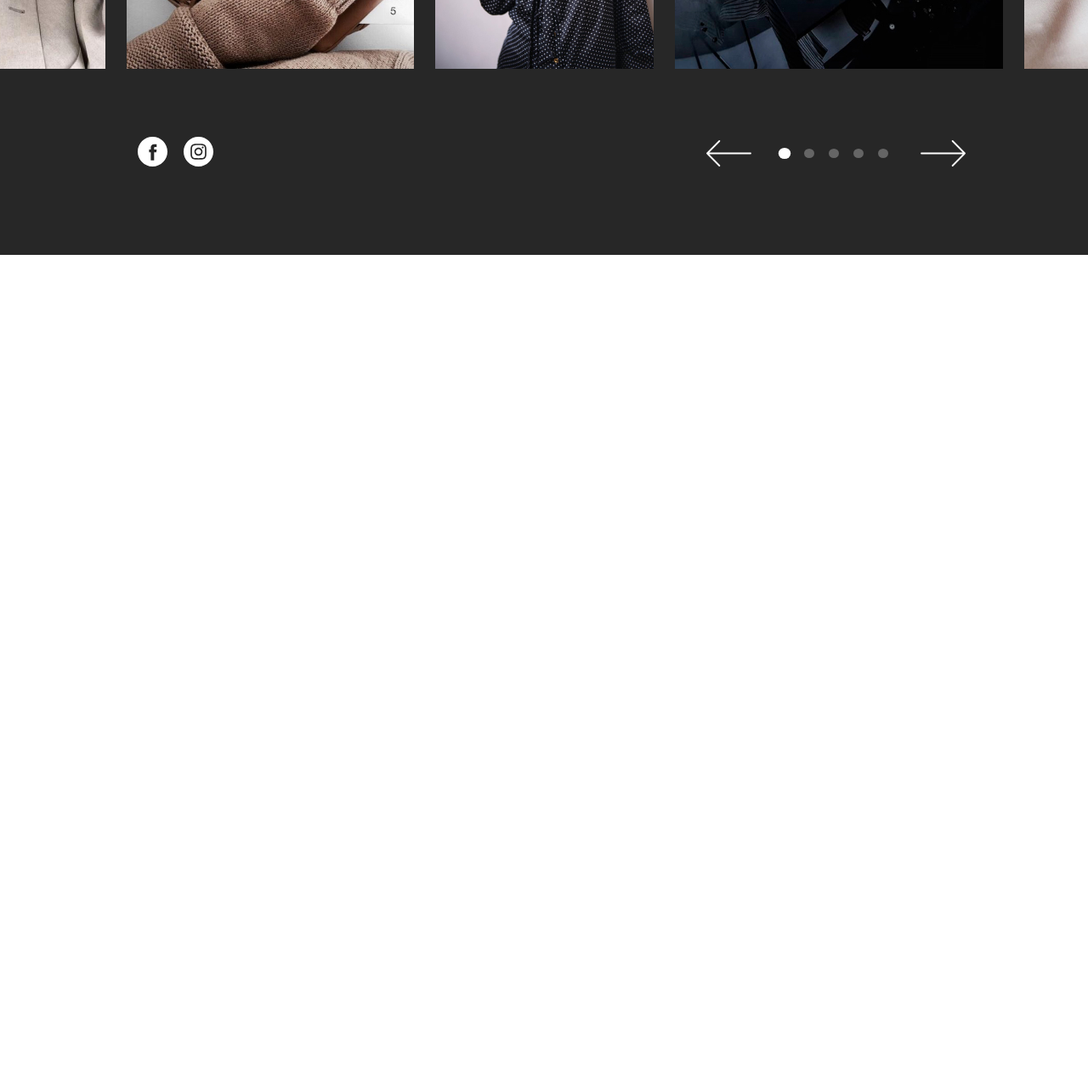
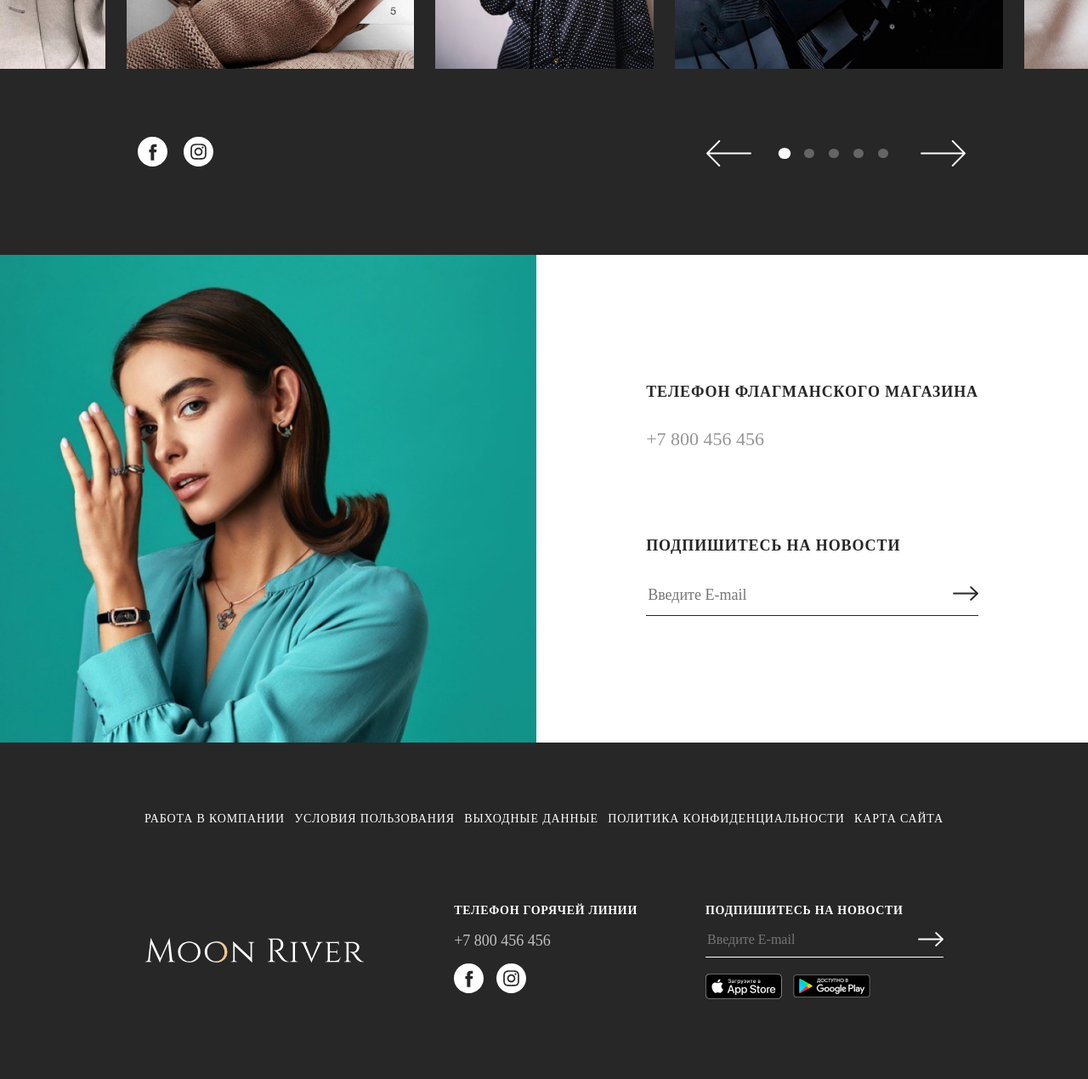
Before and after one commit to Alex632S/Moon-river, a website: page app/pug/index.pug in a window 1280 px wide. Shown: the part 3466-4736 px from the top of the page at 85% size. Before the commit the page ends 3766 px from the top, so only its background shows below. Drawn offline with nearby package versions, Linux system fonts and the light colour scheme; files that its build step writes are made by us from their sources; files whose address does not match are found by name; a web font is replaced by a local one.

Commit message:
create contact

```diff
--- a/app/pug/index.pug
+++ b/app/pug/index.pug
@@ -12,6 +12,7 @@ html(lang="en")
       include modules/dual.pug
       include modules/showcase.pug
       include modules/carousel.pug
+      include modules/contact.pug
       include modules/footer.pug
 
       script(src="js/main.min.js")
--- /dev/null
+++ b/app/pug/modules/contact.pug
@@ -0,0 +1,11 @@
+section.contact
+    .contact-image
+        img.contact-image__img(src="./img/contact/JPG/bg-contact.jpg" alt="woman")
+    .contact-content-wrap
+        .contact-content
+            h3.contact-content__title Телефон флагманского магазина
+            a.contact-content__link(href="tel:+7800456456") +7 800 456 456
+            h3.contact-content__subtitle Подпишитесь на новости
+            .search-wrap
+                input.dual-left-inner__search(type="text" name="search" placeholder="Введите E-mail")
+                input.dual-left-inner__enter(type="image" src="./img/contact/SVG/arrow-black.svg" alt="arrow")
--- a/app/pug/modules/footer.pug
+++ b/app/pug/modules/footer.pug
@@ -0,0 +1,43 @@
+footer.footer
+    .container
+        ul.footer-head
+            li.footer-item
+                a.footer-head__link(href="#") Работа в компании
+            li.footer-item
+                a.footer-head__link(href="#") Условия пользования
+            li.footer-item
+                a.footer-head__link(href="#") Выходные данные
+            li.footer-item
+                a.footer-head__link(href="#") Политика конфиденциальности
+            li.footer-item
+                a.footer-head__link(href="#") Карта сайта
+        .footer-bottom
+            .logo-wrap
+                a.logo(href="#")
+                    img.logo__img(src="./img/footer/SVG/logo-wight.svg", alt="logo")
+            .content-wrap
+                .contact-inner
+                    ul.footer-links
+                        li.footer-item
+                            h5.footer-links__title Телефон горячей линии
+                        li.footer-item
+                            a.footer-links__link(href="tel:+7800456456") +7 800 456 456
+                        ul.footer-links-inner
+                            li.footer-links-inner-item
+                                a.footer-links-inner__link(href="#")
+                                    img(src="./img/icon/SVG/Facebook.svg" alt="Facebook")
+                            li.footer-links-inner-item
+                                a.footer-links-inner__link(href="#")
+                                    img(src="./img/icon/SVG/Instagram.svg" alt="Instagram")
+                .subscribe
+                    h4.subscribe__title Подпишитесь на новости
+                    .search-wrap
+                        input.dual-left-inner__search(type="text" name="search" placeholder="Введите E-mail")
+                        input.dual-left-inner__enter(type="image" src="./img/dual/SVG/arrow.svg" alt="arrow")
+                    ul.app-links
+                        li.app-links-item
+                            a.app-links__link(href="#")
+                                img(src="./img/icon/PNG/app-s.png" alt="app store")
+                        li.app-links-item
+                            a.app-links__link(href="#")
+                                img(src="./img/icon/PNG/g-play.png" alt="google play")
--- /dev/null
+++ b/app/scss/modules/_contact.scss
@@ -0,0 +1,71 @@
+.contact {
+    display: flex;
+    justify-content: space-between;
+    .contact-image {
+        width: 710px;
+        &__img {
+            width: 100%;
+            height: 100%;
+        }
+    }
+    .contact-content-wrap {
+        width: 730px;
+        display: flex;
+        align-items: center;
+        justify-content: center;
+    }
+    .contact-content {
+    }
+    .contact-content__title {
+        font-size: 18px;
+        line-height: 23px;
+        letter-spacing: 0.05em;
+        text-transform: uppercase;
+        color: #272727;
+        padding-bottom: 30px;
+    }
+    .contact-content__link {
+        font-weight: 300;
+        font-size: 22px;
+        line-height: 28px;
+        color: #959595;
+    }
+    .contact-content__subtitle {
+        margin-top: 100px;
+        font-size: 18px;
+        line-height: 23px;
+        letter-spacing: 0.05em;
+        text-transform: uppercase;
+        color: #272727;
+    }
+    .search-wrap {
+        margin-top: 30px;
+        border-bottom: 1.8px solid #272727;
+        display: flex;
+        justify-content: space-between;
+        align-items: center;
+        padding-bottom: 10px;
+    }
+    .dual-left-inner__search {
+        font-weight: 300;
+        font-size: 22px;
+        line-height: 28px;
+        color: #959595;
+        border: none;
+        outline:none;
+        width: 100%;
+    }
+    .dual-left-inner__enter {
+    }
+    .dual-left-inner__search::placeholder {
+        font-weight: 300;
+        font-size: 18px;
+        line-height: 23px;
+    }
+    .dual-left-inner__enter {
+        transition: all .3s;
+    }
+    .dual-left-inner__enter:hover {
+        transform: translateX(5px);
+    }
+}
--- a/app/scss/modules/_dual.scss
+++ b/app/scss/modules/_dual.scss
@@ -86,7 +86,7 @@
         caret-color: #FFFFFF;
         background: none;
         border: none;
-        width: 320px;
+        width: 100%;
         outline:none;
     }
     textarea:focus,
@@ -102,8 +102,6 @@
         transition: all .3s;
     }
     .dual-left-inner__enter:hover {
-        transform: translateX(10px);
-    }
-    .dual-right {
+        transform: translateX(5px);
     }
 }
--- a/app/scss/modules/_footer.scss
+++ b/app/scss/modules/_footer.scss
@@ -0,0 +1,95 @@
+.footer {
+    padding-top: 80px;
+    width: 100%;
+    background-color: #272727;
+    * {
+        color: #FFFFFF;
+    }
+    .container {
+        max-width: 1118px;
+        padding: 0 10px;
+        margin: 0 160px;
+        .footer-head,
+        .footer-bottom {
+            display: flex;
+            justify-content: space-between;
+            align-items: center;
+        }
+
+        .footer-head__link {
+            text-transform: uppercase;
+            font-weight: 450;
+            font-size: 14px;
+            line-height: 18px;
+            letter-spacing: 0.06em;
+        }
+        .footer-bottom {
+            margin-top: 90px;
+            padding-bottom: 88px;
+        }
+        .content-wrap {
+            display: flex;
+            align-items: start;
+
+        }
+        .logo {
+            padding: 0;
+        }
+        .footer-links__title,
+        .subscribe__title {
+            font-size: 14px;
+            line-height: 18px;
+            letter-spacing: 0.05em;
+            text-transform: uppercase;
+            margin-bottom: 15px;
+        }
+        .footer-links__link {
+            font-weight: 300;
+            font-size: 18px;
+            line-height: 23px;
+            color: #C2C2C2;
+        }
+        .footer-links-inner {
+            margin-top: 15px;
+            display: flex;
+        }
+        .footer-links-inner-item:last-child {
+            margin-left: 15px;
+        }
+        .subscribe {
+            width: 280px;
+            margin-left: 80px;
+        }
+        .search-wrap {
+            width: 100%;
+            margin-top: 15px;
+            display: inline-block;
+            border-bottom: 1.8px solid #FFFFFF;
+            display: flex;
+            justify-content: space-between;
+            align-items: center;
+            padding-bottom: 10px;
+        }
+        .dual-left-inner__search {
+            caret-color: #FFFFFF;
+            background: none;
+            border: none;
+            width: 100%;
+            outline:none;
+        }
+        .app-links {
+            margin-top: 16px;
+            display: flex;
+            align-items: center;
+        }
+        .app-links-item:last-child {
+            margin-left: 7px;
+        }
+        .dual-left-inner__enter {
+            transition: all .3s;
+        }
+        .dual-left-inner__enter:hover {
+            transform: translateX(5px);
+        }
+    }
+}
--- a/app/scss/style.scss
+++ b/app/scss/style.scss
@@ -6,4 +6,5 @@
 @import "modules/dual";
 @import "modules/showcase";
 @import "modules/carousel";
+@import "modules/contact";
 @import "modules/footer";
```
Also changed, not shown: app/css/style.min.css, app/img/contact/JPG/bg-contact.jpg (added), app/img/contact/SVG/arrow-black.svg (added), app/img/footer/SVG/logo-wight.svg (added), app/img/icon/PNG/app-s.png (added), app/img/icon/PNG/g-play.png (added), app/index.html.
